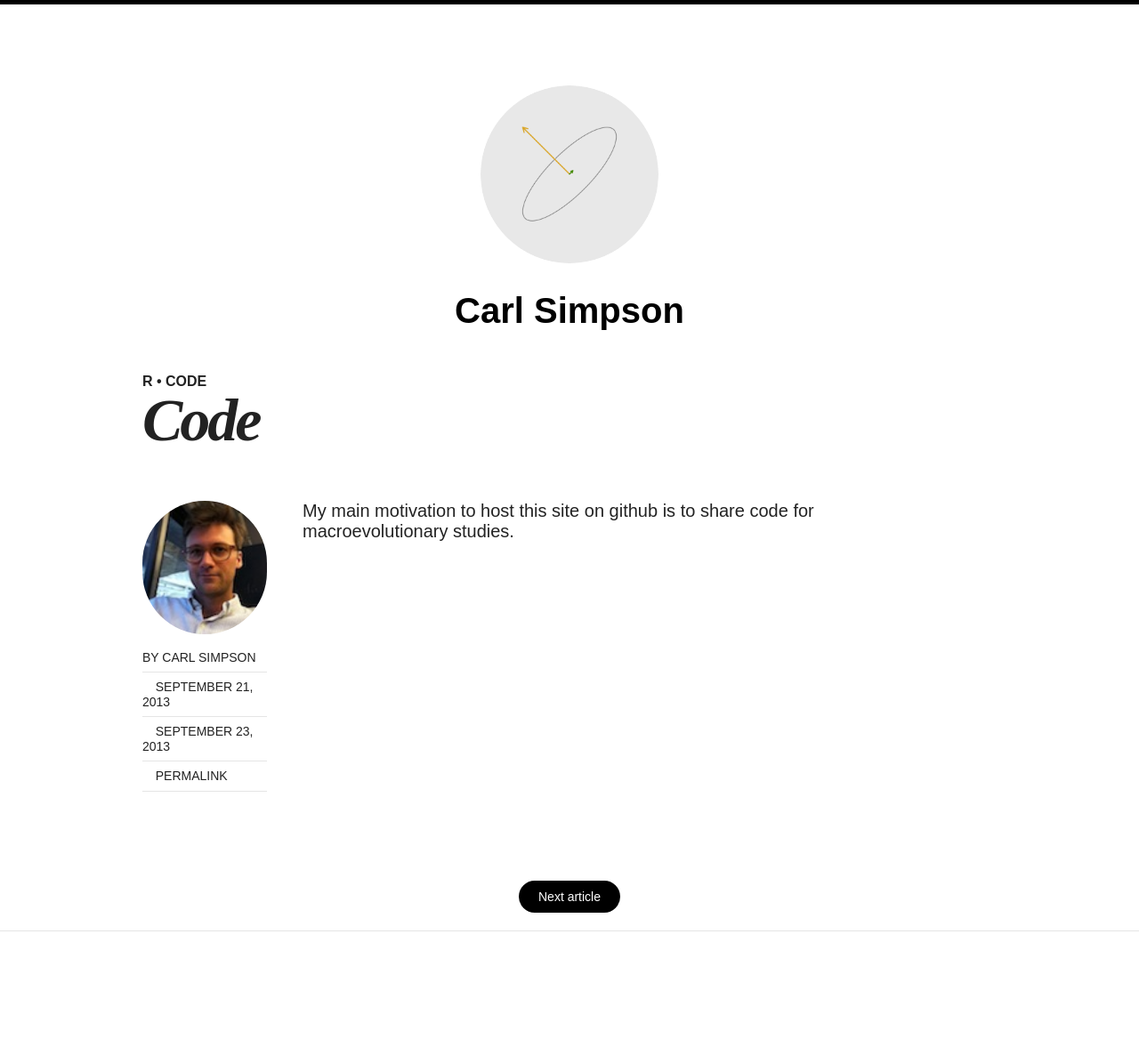
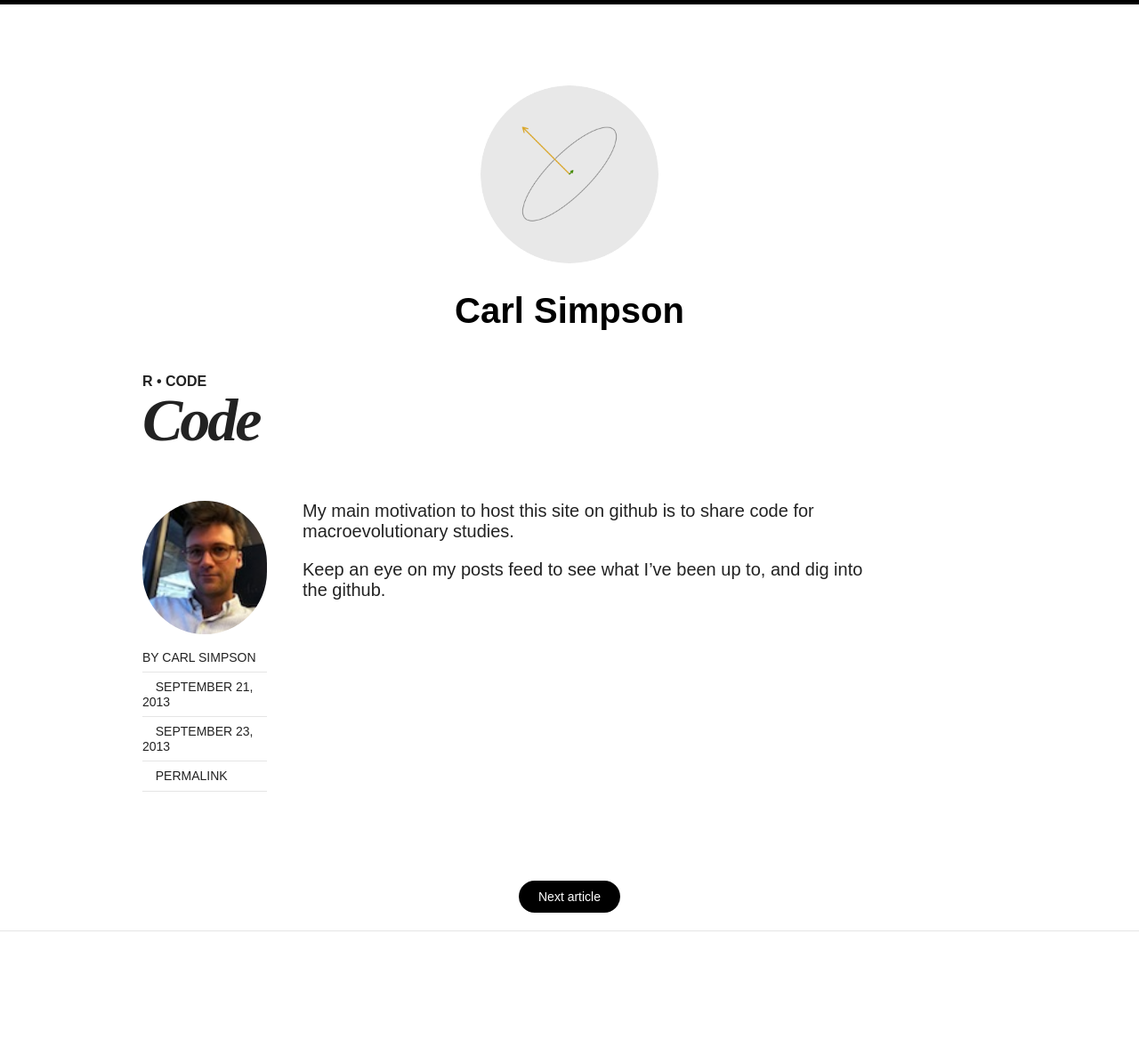
Before and after one commit to simpson-carl/simpson-carl.github.io, a Jekyll site: the page built from _posts/2013-09-21-code.md, in a window 1280 px wide. Shown: the whole page at 89% size. Built offline with Jekyll 4.4.1, drawn with Linux system fonts in a browser that asks for light colours; nearby versions of some CDN libraries; Markdown is read by kramdown in place of the engine named in the settings.

```diff
--- a/_posts/2013-09-21-code.md
+++ b/_posts/2013-09-21-code.md
@@ -6,3 +6,5 @@
 ---
 
 My main motivation to host this site on github is to share code for macroevolutionary studies.
+
+Keep an eye on my posts feed to see what I've been up to, and dig into the github.
```
Also changed, not shown: 4 other files.
